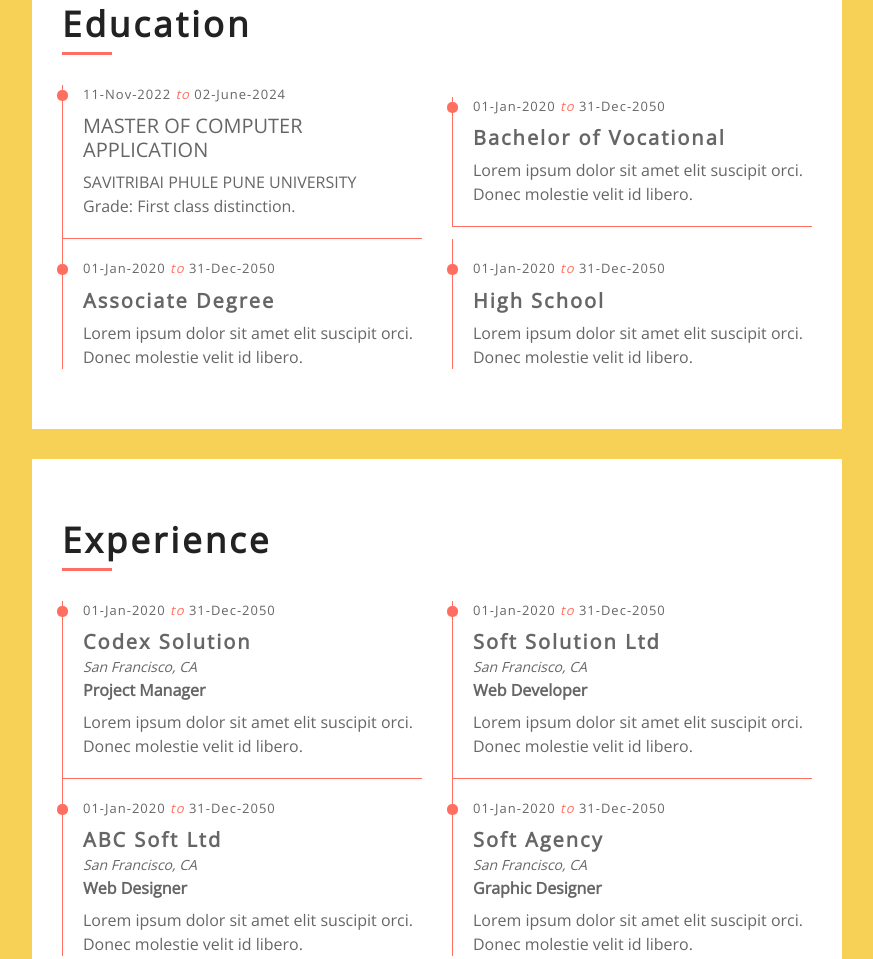
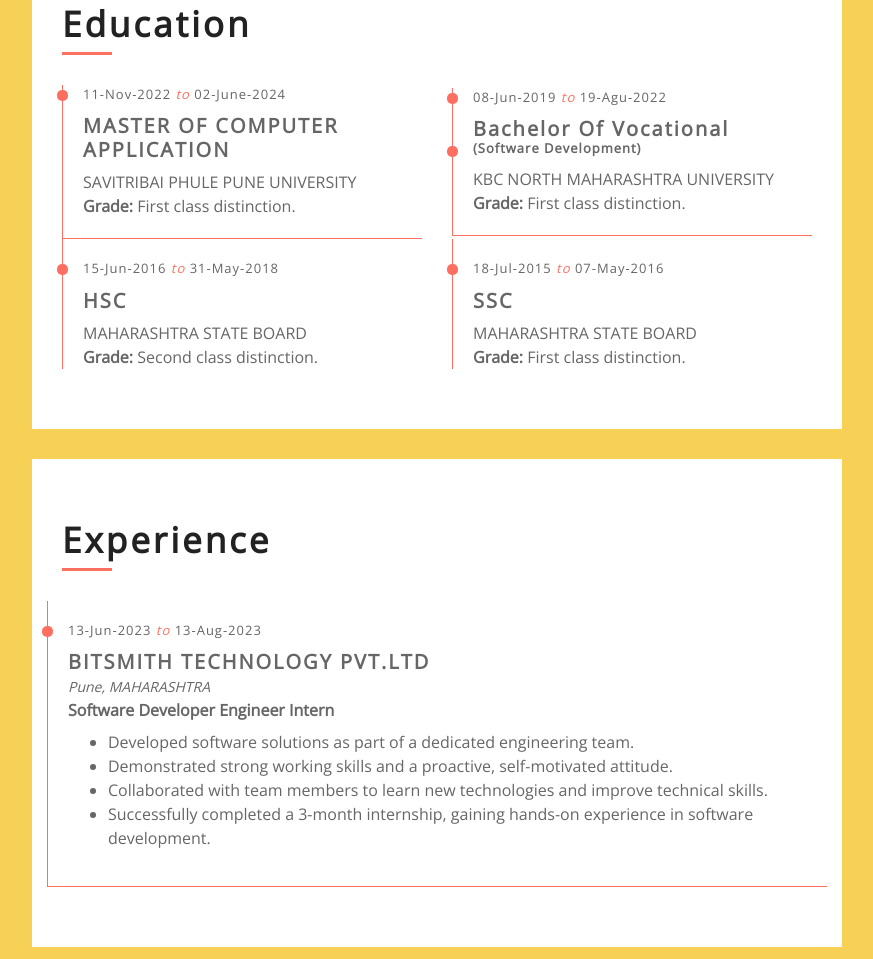
Before and after one commit to vivekd17/Vivek_Valvi_Portfolio, a plain HTML site: page index.html in a window 1280 px wide. Shown: the part 1168-2127 px from the top of the page, without its empty margins (368-1241 px from the left). Drawn offline with nearby package versions, Linux system fonts and the light colour scheme.

Commit message:
new feat. loaded

```diff
--- a/index.html
+++ b/index.html
@@ -61,8 +61,8 @@
                     </nav>
                 </div>
                 <div class="sidebar-footer">
-                    <a href="#"><i class="fab fa-twitter"></i></a>
-                    <a href="#"><i class="fab fa-facebook-f"></i></a>
+                    <a href="#"><i class="fab fa-github"></i></a>
+                    <a href="#"><i class="fab fa-hackerrank"></i></a>
                     <a href="#"><i class="fab fa-linkedin-in"></i></a>
                 </div>
             </div>
@@ -153,30 +153,34 @@
                                 <div class="edu-col">
                                     <span>11-Nov-2022 <i>to</i> 02-June-2024</span>
                                     <!-- <h3>Master Degree</h3> -->
-                                    <h5>MASTER OF COMPUTER APPLICATION</h5>
+                                    <h3>MASTER OF COMPUTER APPLICATION</h3>
                                     <p>SAVITRIBAI PHULE PUNE UNIVERSITY</p>
-                                    <p>Grade: First class distinction.</p>
+                                    <p><strong>Grade:</strong> First class distinction.</p>
                                 </div>
                             </div>
                             <div class="col-md-6">
                                 <div class="edu-col">
-                                    <span>01-Jan-2020 <i>to</i> 31-Dec-2050</span>
-                                    <h3>Bachelor of Vocational</h3>
-                                    <p>Lorem ipsum dolor sit amet elit suscipit orci. Donec molestie velit id libero.</p>
+                                    <span>08-Jun-2019 <i>to</i> 19-Agu-2022</span>
+                                    <!-- <h3>Master Degree</h3> -->
+                                    <h3>Bachelor Of Vocational <span>(Software Development)</span></h3>
+                                    <p>KBC NORTH MAHARASHTRA UNIVERSITY</p>
+                                    <p><strong>Grade:</strong> First class distinction.</p>
                                 </div>
                             </div>
                             <div class="col-md-6">
                                 <div class="edu-col">
-                                    <span>01-Jan-2020 <i>to</i> 31-Dec-2050</span>
-                                    <h3>Associate Degree</h3>
-                                    <p>Lorem ipsum dolor sit amet elit suscipit orci. Donec molestie velit id libero.</p>
+                                    <span>15-Jun-2016 <i>to</i> 31-May-2018</span>
+                                    <h3>HSC</h3>
+                                    <p>MAHARASHTRA STATE BOARD</p>
+                                    <p><strong>Grade:</strong> Second class distinction.</p>
                                 </div>
                             </div>
                             <div class="col-md-6">
                                 <div class="edu-col">
-                                    <span>01-Jan-2020 <i>to</i> 31-Dec-2050</span>
-                                    <h3>High School</h3>
-                                    <p>Lorem ipsum dolor sit amet elit suscipit orci. Donec molestie velit id libero.</p>
+                                    <span>18-Jul-2015 <i>to</i> 07-May-2016</span>
+                                    <h3>SSC</h3>
+                                    <p>MAHARASHTRA STATE BOARD</p>
+                                    <p><strong>Grade:</strong> First class distinction.</p>
                                 </div>
                             </div>
                         </div>
@@ -191,7 +195,7 @@
                             <h2>Experience</h2>
                         </div>
                         <div class="row align-items-center">
-                            <div class="col-md-6">
+                            <!-- <div class="col-md-6">
                                 <div class="exp-col">
                                     <span>01-Jan-2020 <i>to</i> 31-Dec-2050</span>
                                     <h3>Codex Solution</h3>
@@ -217,20 +221,25 @@
                                     <h5>Web Designer</h5>
                                     <p>Lorem ipsum dolor sit amet elit suscipit orci. Donec molestie velit id libero.</p>
                                 </div>
-                            </div>
-                            <div class="col-md-6">
+                            </div> -->
+                            <div class="col-md-14">
                                 <div class="exp-col">
-                                    <span>01-Jan-2020 <i>to</i> 31-Dec-2050</span>
-                                    <h3>Soft Agency</h3>
-                                    <h4>San Francisco, CA</h4>
-                                    <h5>Graphic Designer</h5>
-                                    <p>Lorem ipsum dolor sit amet elit suscipit orci. Donec molestie velit id libero.</p>
+                                    <span>13-Jun-2023 <i>to</i> 13-Aug-2023</span>
+                                    <h3>BITSMITH TECHNOLOGY PVT.LTD</h3>
+                                    <h4>Pune, MAHARASHTRA</h4>
+                                    <h5>Software Developer Engineer Intern</h5>
+                                    <ul style="list-style-type: disc;">
+                                        <li>Developed software solutions as part of a dedicated engineering team.</li>
+                                        <li>Demonstrated strong working skills and a proactive, self-motivated attitude.</li>
+                                        <li>Collaborated with team members to learn new technologies and improve technical skills.</li>
+                                        <li>Successfully completed a 3-month internship, gaining hands-on experience in software development.</li>
+                                    </ul>
                                 </div>
                             </div>
                         </div>
                     </div>
                 </div>
-                <!-- Experience Start -->
+                <!-- Experience End -->
 
                 <!-- Service Start -->
                 <div class="service" id="service">
@@ -284,7 +293,6 @@
                                     <li data-filter="*" class="filter-active">All</li>
                                     <li data-filter=".web-des">Design</li>
                                     <li data-filter=".web-dev">Development</li>
-                                    <li data-filter=".dig-mar">Marketing</li>
                                 </ul>
                             </div>
                         </div>
@@ -333,7 +341,7 @@
                                 </div>
                             </div>
 
-                            <div class="col-lg-4 col-md-6 portfolio-item dig-mar">
+                            <!-- <div class="col-lg-4 col-md-6 portfolio-item dig-mar">
                                 <div class="portfolio-wrap">
                                     <figure>
                                         <img src="img/portfolio-5.jpg" class="img-fluid" alt="">
@@ -342,7 +350,7 @@
                                         <a class="portfolio-title" href="#">Project Name <span>Digital Marketing</span></a>
                                     </figure>
                                 </div>
-                            </div>
+                            </div> -->
 
                             <div class="col-lg-4 col-md-6 portfolio-item dig-mar">
                                 <div class="portfolio-wrap">
@@ -360,7 +368,7 @@
                 <!-- Portfolio Start -->
 
                 <!-- Review Start -->
-                <div class="review" id="review">
+                <!-- <div class="review" id="review">
                     <div class="content-inner">
                         <div class="content-header">
                             <h2>Review</h2>
@@ -416,7 +424,7 @@
                             </div>
                         </div>
                     </div>
-                </div>
+                </div> -->
                 <!-- Review End -->
 
                 <!-- Contact Start -->
@@ -428,17 +436,15 @@
                         <div class="row align-items-center">
                             <div class="col-md-6">
                                 <div class="contact-info">
-                                    <p><i class="fa fa-user"></i>Michael Miller</p>
+                                    <p><i class="fa fa-user"></i>VIVEK VALVI</p>
                                     <p><i class="fa fa-tag"></i>Web Designer & Developer</p>
-                                    <p><i class="fa fa-envelope"></i><a href="mailto:info@example.com">info@example.com</a></p>
-                                    <p><i class="fa fa-phone"></i><a href="tel:+1234567890">+123-456-7890</a></p>
-                                    <p><i class="fa fa-map-marker"></i>123 Street, Los Angeles, CA, USA</p>
+                                    <p><i class="fa fa-envelope"></i><a href="mailto:info@example.com">vivekvalvi2023@gmail.com</a></p>
+                                    <p><i class="fa fa-phone"></i><a href="tel:+1234567890">+91 9370965403</a></p>
+                                    <p><i class="fa fa-map-marker"></i>Nandurbar, MAHARASHTRA</p>
                                     <div class="social">
-                                        <a class="btn" href=""><i class="fab fa-twitter"></i></a>
-                                        <a class="btn" href=""><i class="fab fa-facebook-f"></i></a>
-                                        <a class="btn" href=""><i class="fab fa-linkedin-in"></i></a>
-                                        <a class="btn" href=""><i class="fab fa-instagram"></i></a>
-                                        <a class="btn" href=""><i class="fab fa-youtube"></i></a>
+                                        <a class="btn" href="https://www.linkedin.com/in/vivek-valvi-82bb8a1b5/"><i class="fab fa-linkedin-in"></i></a>
+                                        <a class="btn" href="https://github.com/vivekd17"><i class="fab fa-hackerrank"></i></a>
+                                        <a class="btn" href="https://www.hackerrank.com/profile/vivekvalvid17"><i class="fab fa-github"></i></i></a>
                                     </div>
                                 </div>
                             </div>
@@ -473,10 +479,7 @@
                     <div class="content-inner">
                         <div class="row align-items-center">
                             <div class="col-md-6">
-                                <p>&copy; Copyright <a href="https://htmlcodex.com">HTML Codex</a>. All Rights Reserved</p>
-                            </div>
-                            <div class="col-md-6">
-                                <p>Powered by <a href="https://htmlcodex.com">HTML Codex</a></p>
+                                <p>&copy; Copyright <a href="#">@Vivek_Valvi</a>. All Rights Reserved</p>
                             </div>
                         </div>
                     </div>
```
